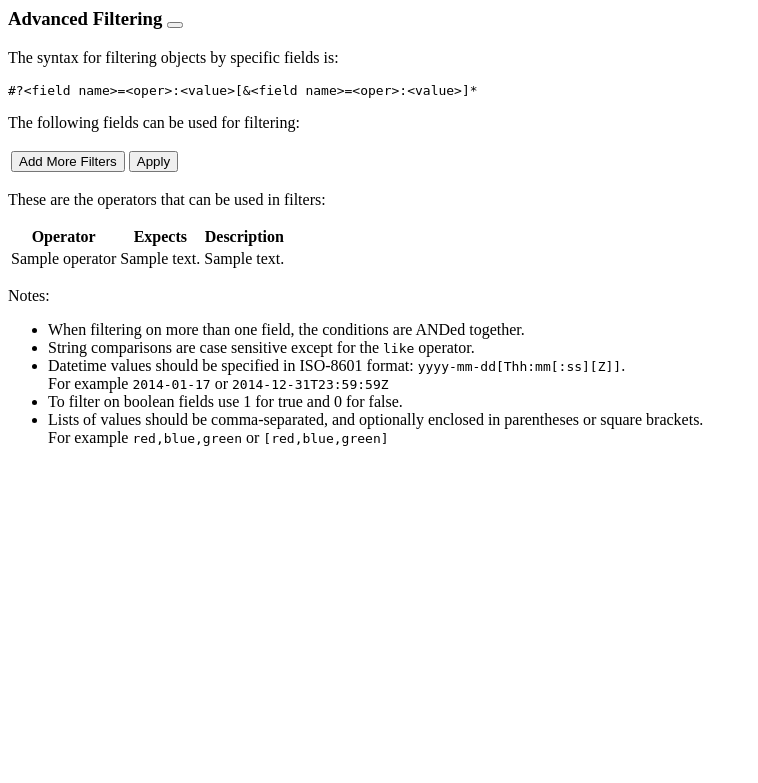
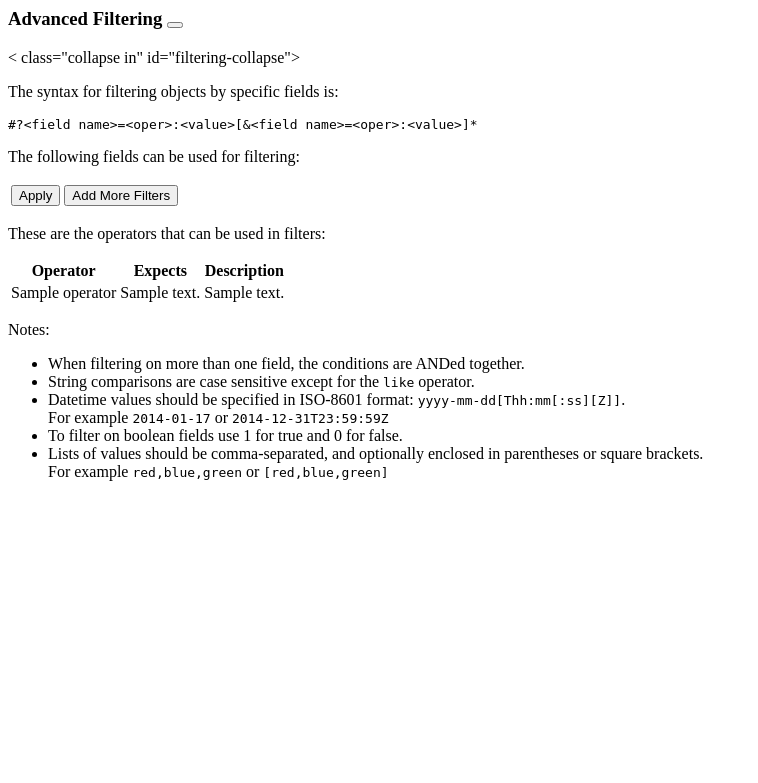
Before and after one commit to Infinidat/infi.django_rest_utils, a Django app: template src/infi/django_rest_utils/templates/django_rest_utils/infinidat_filter.html in a window 1280 px wide. Shown: the top 783 px of the page, without its empty margins (0-758 px from the left). Run offline with Django 3.2, Linux system fonts and the light colour scheme; the template is opened without the code that fills it: most values are stand-ins (such as "Sample title", 1, 10 or a date in 2020).

Commit message:
SPTL-1515 - fix missing operator bug & replaced buttons positions

```diff
--- a/src/infi/django_rest_utils/templates/django_rest_utils/infinidat_filter.html
+++ b/src/infi/django_rest_utils/templates/django_rest_utils/infinidat_filter.html
@@ -3,7 +3,7 @@
     <button class="btn btn-default btn-sm" type="button" data-toggle="collapse" data-target="#filtering-collapse"><i class="glyphicon glyphicon-chevron-down"></i></button>
 </h3>
 
-<div class="collapse {% if active_filters %}in{% endif %}" id="filtering-collapse">
+< class="collapse {% if active_filters %}in{% endif %}" id="filtering-collapse">
 
     <p>
     The syntax for filtering objects by specific fields is:
@@ -20,16 +20,18 @@
         <table class="table" style="width: auto;" id="advanced_filters">
             <tbody id="fields_table">
 
-
             </tbody>
             <tbody>
                 <tr>
-                    <td colspan="1">
-                        <button type="button" id="addMoreFilters" onclick="create_filter()" class="btn btn-primary">Add More Filters</button>
-                    </td>
-                     <td colspan="2">
+                     <td colspan="3">
                          <button type="submit" class="btn btn-success">Apply</button>
                     </td>
+                    <td colspan="2">
+                        <div style="float: right;">
+                        <button  type="button" id="addMoreFilters" onclick="create_filter()" class="btn btn-primary">Add More Filters</button>
+                        </div>
+                    </td>
+
                 </tr>
             </tbody>
         </table>
@@ -189,7 +191,7 @@
         td_operator.appendTo(tr_);
         td_input.appendTo(tr_);
 
-        var td_type = $('<td/>').attr('style', 'vertical-align: middle;').attr('class', 'td-type').text('(' + 'unknown' + ')');
+        var td_type = $('<td/>').attr('style', 'vertical-align: middle;text-align: center;').attr('class', 'td-type').text('(' + 'unknown' + ')');
         td_type.appendTo(tr_);
 
         // if there is a given filter, assign its details in the filter inputs
@@ -204,6 +206,9 @@
 
             var operator = filter_.value.substr(0,filter_.value.indexOf(':'));
             var value_ = filter_.value.substr(filter_.value.indexOf(':') + 1, filter_.value.length);
+            if (operator == ''){
+                operator = 'eq'
+            }
             select_operator.val(operator);
             input_tag.val(value_);
          }
```
